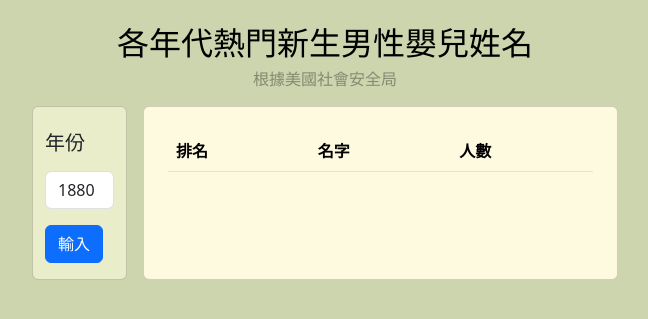
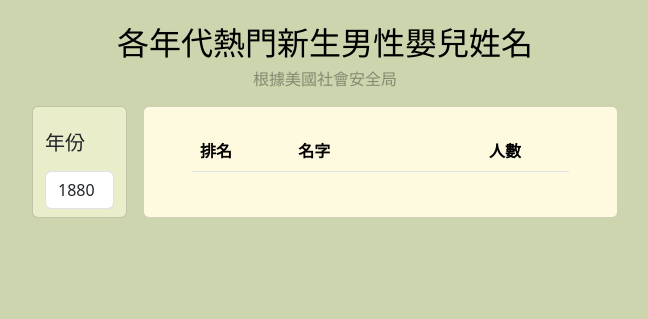
Before and after one commit to Bojun-Wu/Nick-II, a Django app: page /history/ in a window 1280 px wide. Shown: the part 56-375 px from the top of the page, without its empty margins (315-963 px from the left). Run offline with Django 4.2, Linux system fonts and the light colour scheme; data that the repository does not hold is empty.

Commit message:
remove summit button

```diff
--- a/history/templates/history/boypage.html
+++ b/history/templates/history/boypage.html
@@ -16,10 +16,9 @@
       <div class="row justify-content-center">
         <!-- select year -->
         <div class="yearSelect card col-xl-1 m-2">
-            <form method="POST" id="searchYear">
-              {% csrf_token %}
               <div class="col-12 my-2" id="test">
                 <label class="col-12 my-1 col-form-label col-form-label-lg" for="year">年份</label>
+                {% csrf_token %}
                 <select name="decade" id="year" class="form-control col-12">
                 <!-- <option value="">1880</option>
                 <option value="">2000</option>
@@ -27,19 +26,15 @@
                 <option value="">2020</option> -->
                 </select>
               </div>
-              <div class="col-12 my-3">
-                  <button type="submit" class="btn btn-primary">輸入</button>
-              </div>
-            </form>
         </div>
         <!-- show name -->
-        <div class="col-xl-5 card m-2 px-4 yearName">
+        <div class="col-xl-5 card m-2 px-5 yearName">
           <table class="table yearName my-4">
               <thead>
                 <tr>
                   <th class="tableItem" scope="col">排名</th>
                   <th class="tableItem" scope="col">名字</th>
-                    <th class="tableItem" scope="col">人數</th>
+                  <th class="tableItem text-end pe-5" scope="col">人數</th>
                 </tr>
               </thead>
               <tbody>
@@ -47,7 +42,7 @@
                 <tr>
                   <th class="tableItem" scope="row">{{forloop.counter}}</th>
                   <td class="tableItem" id="name{{forloop.counter}}">{{i.name}}</td>
-                    <td class="tableItem" id="people{{forloop.counter}}">{{i.people}}</td>
+                  <td class="tableItem text-end pe-5" id="people{{forloop.counter}}">{{i.people}}</td>
                 </tr>
                 {% endfor %}
               </tbody>
@@ -67,10 +62,15 @@
       }
 
       $(document).ready(
-        $('#searchYear').submit(function(e){
-          e.preventDefault();
+        $('#year').change(function(){
+          // console.log($(this))
           var serializedData = $(this).serialize();
+          // serializedData['csrfmiddlewaretoken'] = '{{ csrf_token }}';
+          // console.log(typeof serializedData);
+          // console.log(serializedData);
+          let csrf = $('input[name="csrfmiddlewaretoken"]').val();
           $.ajax({
+            headers:{'X-CSRFToken':csrf},
             type:"POST",
             url:"{% url 'boy' %}",
             data: serializedData,
```
Also changed, not shown: history/templates/history/girlpage.html (+7 -11 lines). Lines whose indentation alone changed are shown as unchanged.
